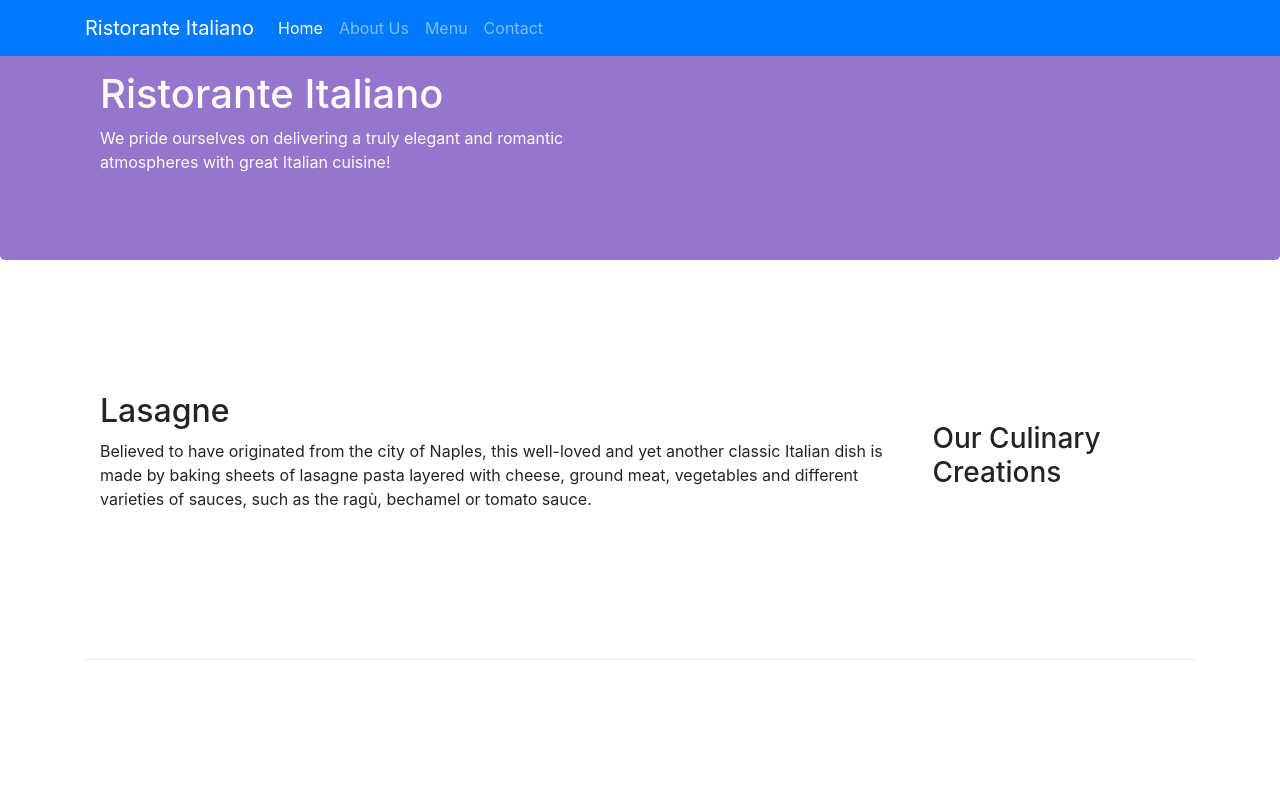
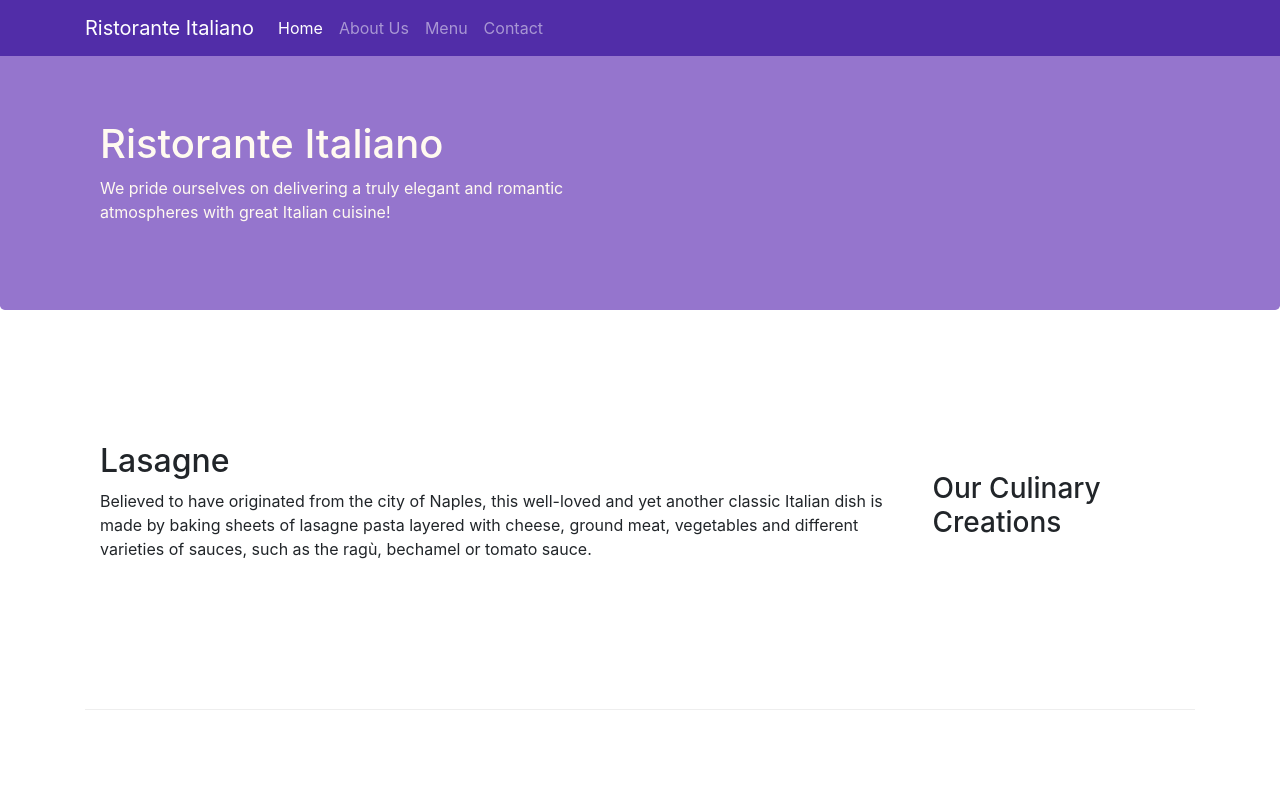
Before and after one commit to naderscode/restaurant-web, a website: page index.html in a window 1280 px wide. Shown: the top 789 px of the page. Drawn offline with nearby package versions, Linux system fonts and the light colour scheme.

Commit message:
style the navigation bar

```diff
--- a/css/styles.css
+++ b/css/styles.css
@@ -1,3 +1,12 @@
+body {
+  padding: 50px 0 0 0;
+  z-index: 0;
+}
+
+.navbar-dark {
+  background-color: #512DA8;
+}
+
 .row-header {
   margin: 0 auto;
   padding: 0 auto;
--- a/index.html
+++ b/index.html
@@ -13,8 +13,11 @@
 </head>
 
 <body>
-    <nav class="navbar navbar-dark navbar-expand-sm bg-primary fixed-top">
+    <nav class="navbar navbar-dark navbar-expand-sm fixed-top">
       <div class="container">
+        <button type="button" class="navbar-toggler" data-toggle="collapse" data-target="#Navbar">
+          <span class="navbar-toggler-icon"></span>
+        </button>
         <a class="navbar-brand" href="#">Ristorante Italiano</a>
         <div class="collapse navbar-collapse" id="Navbar">
             <ul class="navbar-nav mr-auto">
@@ -25,9 +28,6 @@
             </ul>
         </div>
       </div>
-      <button type="button" class="navbar-toggler" data-toggle="collapse" data-target="#Navbar">
-        <span class="navbar-toggler-icon"></span>
-      </button>
 
     </nav>
     <header class="jumbotron">
```
